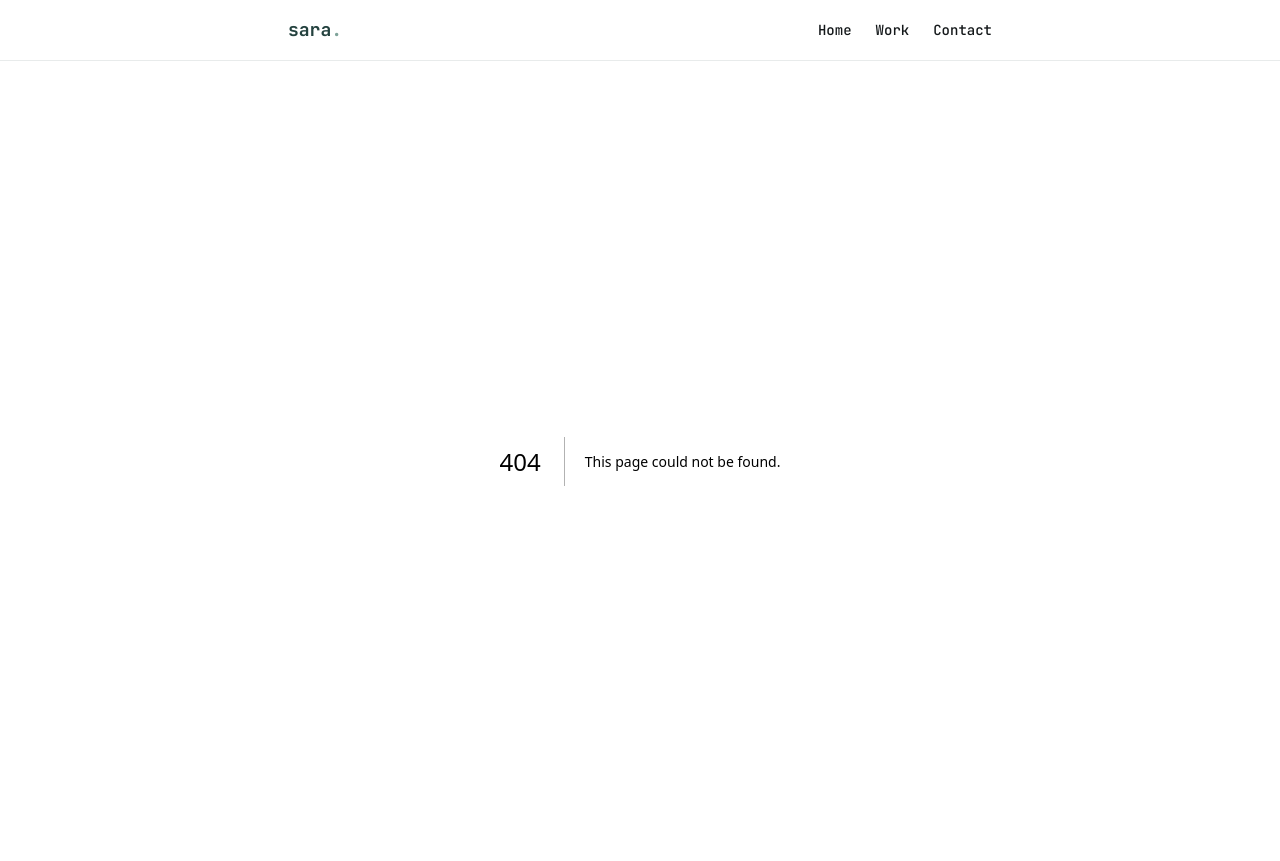
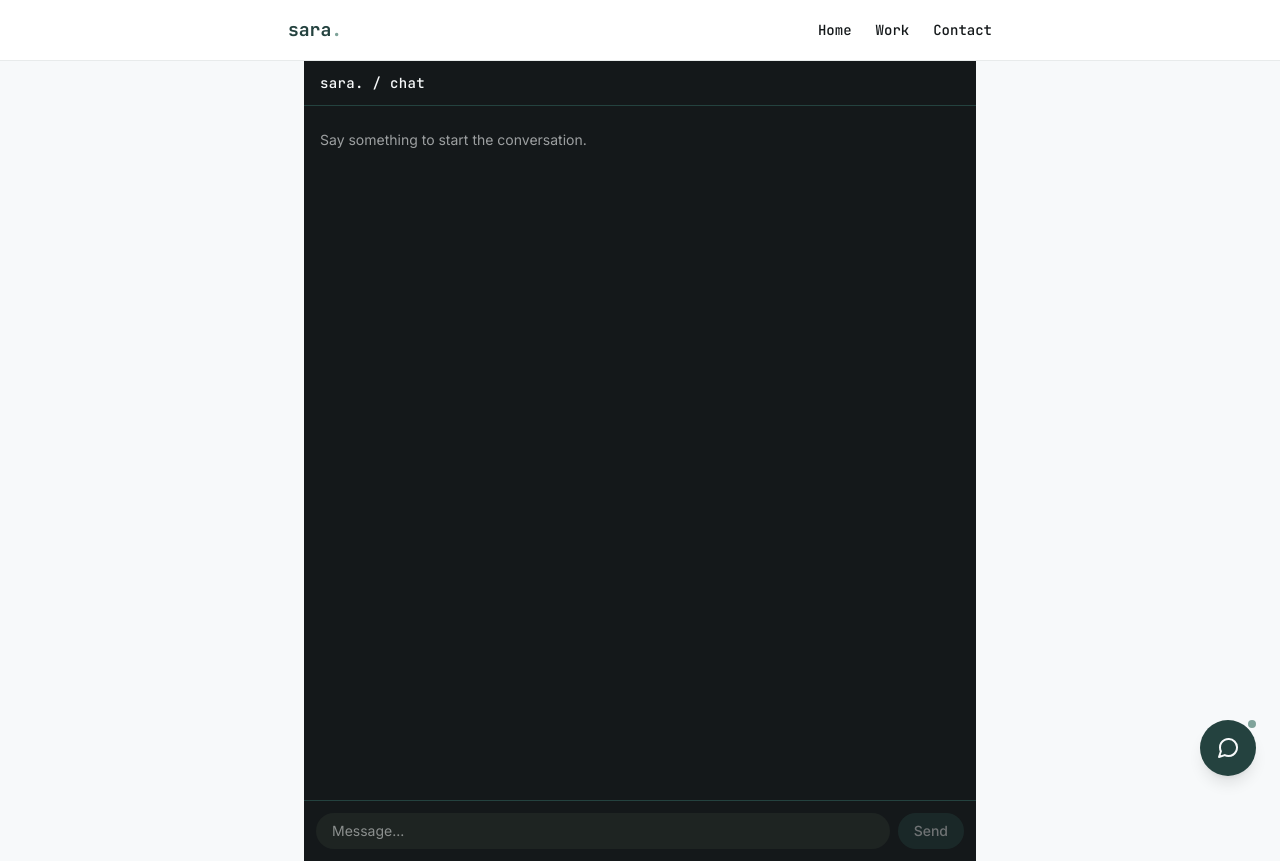
Before and after one commit to haidersara/flyrank-frontend-capstone, a Next.js app: page /chat in a window 1280 px wide. Before the commit this address had no page. Built offline with nearby package versions, Linux system fonts and the light colour scheme.

Commit message:
feat: streaming AI chat with Gemini + floating chat button

```diff
--- /dev/null
+++ b/app/api/chat/route.ts
@@ -0,0 +1,19 @@
+// app/api/chat/route.ts
+import { streamText, convertToModelMessages, type UIMessage } from "ai";
+import { google } from "@ai-sdk/google";
+import { MODEL_ID, SYSTEM_PROMPT, MAX_OUTPUT_TOKENS } from "@/lib/ai/config";
+
+export const maxDuration = 30;
+
+export async function POST(req: Request) {
+  const { messages }: { messages: UIMessage[] } = await req.json();
+
+  const result = streamText({
+    model: google(MODEL_ID),
+    system: SYSTEM_PROMPT,
+    messages: await convertToModelMessages(messages),
+    maxOutputTokens: MAX_OUTPUT_TOKENS,
+  });
+
+  return result.toUIMessageStreamResponse();
+}
--- /dev/null
+++ b/app/chat/page.tsx
@@ -0,0 +1,5 @@
+import Chat from "@/components/chat";
+
+export default function ChatPage() {
+  return <Chat />;
+}
--- a/app/layout.tsx
+++ b/app/layout.tsx
@@ -2,6 +2,7 @@ import type { Metadata } from "next";
 import { Inter, JetBrains_Mono } from "next/font/google";
 import Nav from "@/components/Nav";
 import "./globals.css";
+import ChatFab from "@/components/chat-fab";
 
 const inter = Inter({
   variable: "--font-inter",
@@ -28,6 +29,7 @@ export default function RootLayout({ children }: LayoutProps<"/">) {
       <body className="flex min-h-full flex-col bg-bg text-text">
         <Nav />
         <main className="flex-1">{children}</main>
+        <ChatFab />
       </body>
     </html>
   );
--- /dev/null
+++ b/components/chat-fab.tsx
@@ -0,0 +1,31 @@
+import Link from "next/link";
+
+export default function ChatFab() {
+  return (
+    <Link
+      href="/chat"
+      aria-label="Open AI chat"
+      className="fixed bottom-6 right-6 z-50 flex h-14 w-14 items-center justify-center rounded-full shadow-lg transition-transform hover:scale-105"
+      style={{ backgroundColor: "#24423F" }}
+    >
+      <svg
+        xmlns="http://www.w3.org/2000/svg"
+        width="24"
+        height="24"
+        viewBox="0 0 24 24"
+        fill="none"
+        stroke="#F7F9FA"
+        strokeWidth="2"
+        strokeLinecap="round"
+        strokeLinejoin="round"
+      >
+        <path d="M21 11.5a8.38 8.38 0 0 1-.9 3.8 8.5 8.5 0 0 1-7.6 4.7 8.38 8.38 0 0 1-3.8-.9L3 21l1.9-5.7a8.38 8.38 0 0 1-.9-3.8 8.5 8.5 0 0 1 4.7-7.6 8.38 8.38 0 0 1 3.8-.9h.5a8.48 8.48 0 0 1 8 8v.5z" />
+      </svg>
+
+      <span
+        className="absolute -top-0.5 -right-0.5 h-3 w-3 rounded-full border-2"
+        style={{ backgroundColor: "#7FA39A", borderColor: "#F7F9FA" }}
+      />
+    </Link>
+  );
+}
--- /dev/null
+++ b/components/chat.tsx
@@ -0,0 +1,175 @@
+"use client";
+
+// components/chat.tsx
+//
+// Styled with the project's locked Identity Kit:
+//   teal #24423F · near-black #14181A · off-white #F7F9FA · sage #7FA39A
+//   headings: JetBrains Mono · body: Inter
+
+import { useChat } from "@ai-sdk/react";
+import { DefaultChatTransport } from "ai";
+import { useEffect, useRef, useState, type FormEvent } from "react";
+
+export default function Chat() {
+  const { messages, sendMessage, status, stop } = useChat({
+    transport: new DefaultChatTransport({ api: "/api/chat" }),
+  });
+
+  const [input, setInput] = useState("");
+  const scrollRef = useRef<HTMLDivElement>(null);
+  const [pinnedToBottom, setPinnedToBottom] = useState(true);
+
+  const isBusy = status === "submitted" || status === "streaming";
+
+  useEffect(() => {
+    const el = scrollRef.current;
+    if (pinnedToBottom && el) {
+      el.scrollTop = el.scrollHeight;
+    }
+  }, [messages, pinnedToBottom]);
+
+  function handleScroll() {
+    const el = scrollRef.current;
+    if (!el) return;
+    const distanceFromBottom = el.scrollHeight - el.scrollTop - el.clientHeight;
+    setPinnedToBottom(distanceFromBottom < 48);
+  }
+
+  function jumpToLatest() {
+    const el = scrollRef.current;
+    if (!el) return;
+    el.scrollTo({ top: el.scrollHeight, behavior: "smooth" });
+    setPinnedToBottom(true);
+  }
+
+  function handleSubmit(e: FormEvent) {
+    e.preventDefault();
+    const text = input.trim();
+    if (!text || isBusy) return;
+    sendMessage({ text });
+    setInput("");
+    setPinnedToBottom(true);
+  }
+
+  return (
+    <div
+      className="flex flex-col h-dvh w-full max-w-2xl mx-auto"
+      style={{ backgroundColor: "#14181A", fontFamily: "Inter, sans-serif" }}
+    >
+      <div className="px-4 py-3 border-b" style={{ borderColor: "#24423F" }}>
+        <h1
+          className="text-sm tracking-wide"
+          style={{ fontFamily: "'JetBrains Mono', monospace", color: "#F7F9FA" }}
+        >
+          sara. / chat
+        </h1>
+      </div>
+
+      <div
+        ref={scrollRef}
+        onScroll={handleScroll}
+        className="relative flex-1 overflow-y-auto px-4 py-6 space-y-4"
+      >
+        {messages.length === 0 && (
+          <p className="text-sm opacity-60" style={{ color: "#F7F9FA" }}>
+            Say something to start the conversation.
+          </p>
+        )}
+
+        {messages.map((m) => {
+          const isUser = m.role === "user";
+          return (
+            <div key={m.id} className={`flex ${isUser ? "justify-end" : "justify-start"}`}>
+              <div
+                className="max-w-[80%] rounded-2xl px-4 py-2 text-sm whitespace-pre-wrap leading-relaxed"
+                style={{
+                  backgroundColor: isUser ? "#24423F" : "#1E2422",
+                  color: "#F7F9FA",
+                  borderTopRightRadius: isUser ? 4 : undefined,
+                  borderTopLeftRadius: !isUser ? 4 : undefined,
+                }}
+              >
+                {m.parts.map((part, i) =>
+                  part.type === "text" ? <span key={i}>{part.text}</span> : null
+                )}
+              </div>
+            </div>
+          );
+        })}
+
+        {status === "submitted" && (
+          <div className="flex justify-start">
+            <div
+              className="rounded-2xl rounded-tl-sm px-4 py-3 flex gap-1 items-center"
+              style={{ backgroundColor: "#1E2422" }}
+              aria-live="polite"
+              aria-label="Assistant is thinking"
+            >
+              {[0, 1, 2].map((i) => (
+                <span
+                  key={i}
+                  className="w-1.5 h-1.5 rounded-full animate-pulse"
+                  style={{
+                    backgroundColor: "#7FA39A",
+                    animationDelay: `${i * 150}ms`,
+                  }}
+                />
+              ))}
+            </div>
+          </div>
+        )}
+
+        {!pinnedToBottom && (
+          <button
+            onClick={jumpToLatest}
+            className="sticky bottom-2 left-1/2 -translate-x-1/2 block text-xs px-3 py-1.5 rounded-full shadow"
+            style={{ backgroundColor: "#7FA39A", color: "#14181A" }}
+          >
+            Jump to latest ↓
+          </button>
+        )}
+      </div>
+
+      <form
+        onSubmit={handleSubmit}
+        className="px-3 py-3 border-t flex gap-2 items-end"
+        style={{ borderColor: "#24423F" }}
+      >
+        <textarea
+          value={input}
+          onChange={(e) => setInput(e.target.value)}
+          onKeyDown={(e) => {
+            if (e.key === "Enter" && !e.shiftKey) {
+              e.preventDefault();
+              handleSubmit(e as unknown as FormEvent);
+            }
+          }}
+          placeholder="Message..."
+          rows={1}
+          className="flex-1 resize-none rounded-full px-4 py-2 text-sm outline-none"
+          style={{ backgroundColor: "#1E2422", color: "#F7F9FA" }}
+        />
+
+        {isBusy ? (
+          <button
+            type="button"
+            onClick={stop}
+            className="shrink-0 rounded-full px-4 py-2 text-sm font-medium"
+            style={{ backgroundColor: "#7FA39A", color: "#14181A" }}
+          >
+            Stop
+          </button>
+        ) : (
+          <button
+            type="submit"
+            disabled={!input.trim()}
+            className="shrink-0 rounded-full px-4 py-2 text-sm font-medium disabled:opacity-40"
+            style={{ backgroundColor: "#24423F", color: "#F7F9FA" }}
+          >
+            Send
+          </button>
+        )}
+      </form>
+    </div>
+  );
+}
--- /dev/null
+++ b/lib/ai/config.ts
@@ -0,0 +1,12 @@
+// lib/ai/config.ts
+export const MODEL_ID = "gemini-3.6-flash";
+
+export const SYSTEM_PROMPT = `
+You are the AI assistant embedded in this capstone project's core feature.
+Keep responses concise and conversational — this is a live streaming chat demo,
+not a document generator. Avoid walls of text; prefer short paragraphs or a
+few bullet points when listing things. If you don't know something, say so
+plainly instead of guessing.
+`.trim();
+
+export const MAX_OUTPUT_TOKENS = 1024;
--- a/package.json
+++ b/package.json
@@ -9,6 +9,9 @@
     "lint": "eslint"
   },
   "dependencies": {
+    "@ai-sdk/google": "^3.0.110",
+    "@ai-sdk/react": "^3.0.259",
+    "ai": "^6.0.256",
     "next": "16.3.0",
     "react": "19.2.8",
     "react-dom": "19.2.8"
```
Also changed, not shown: 1 other file (tests, documents, lock files or other folders).
